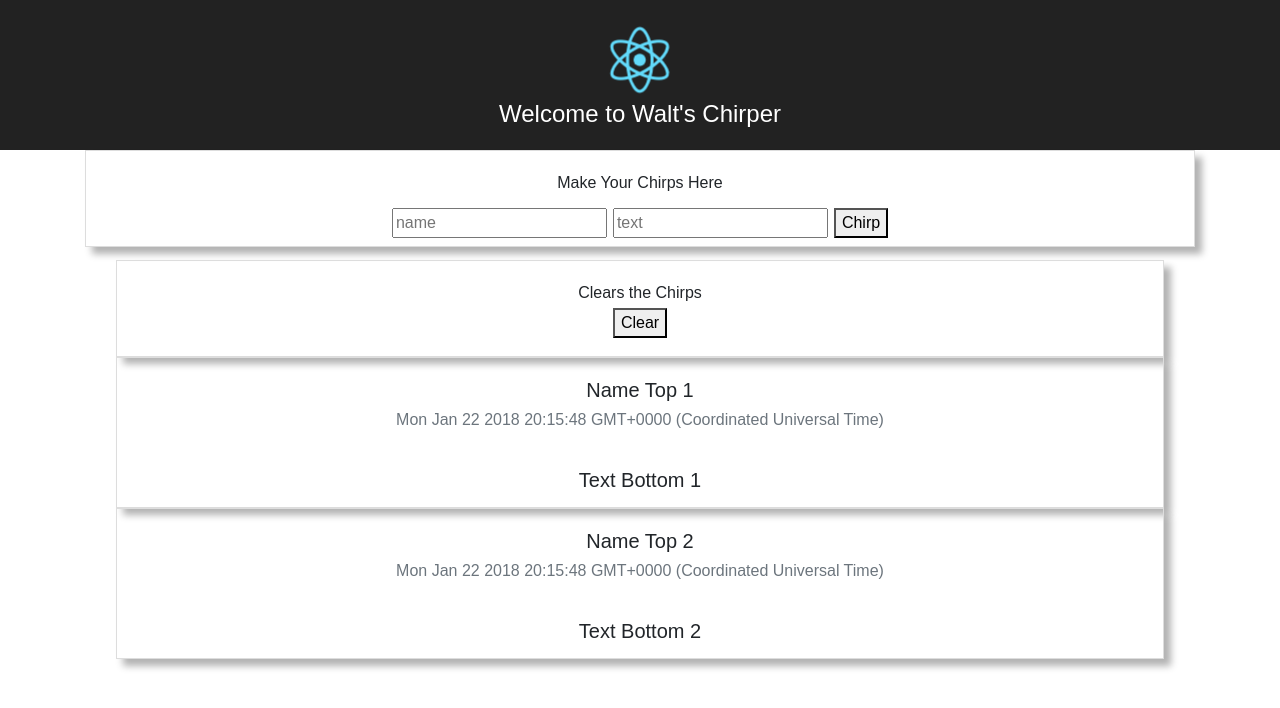
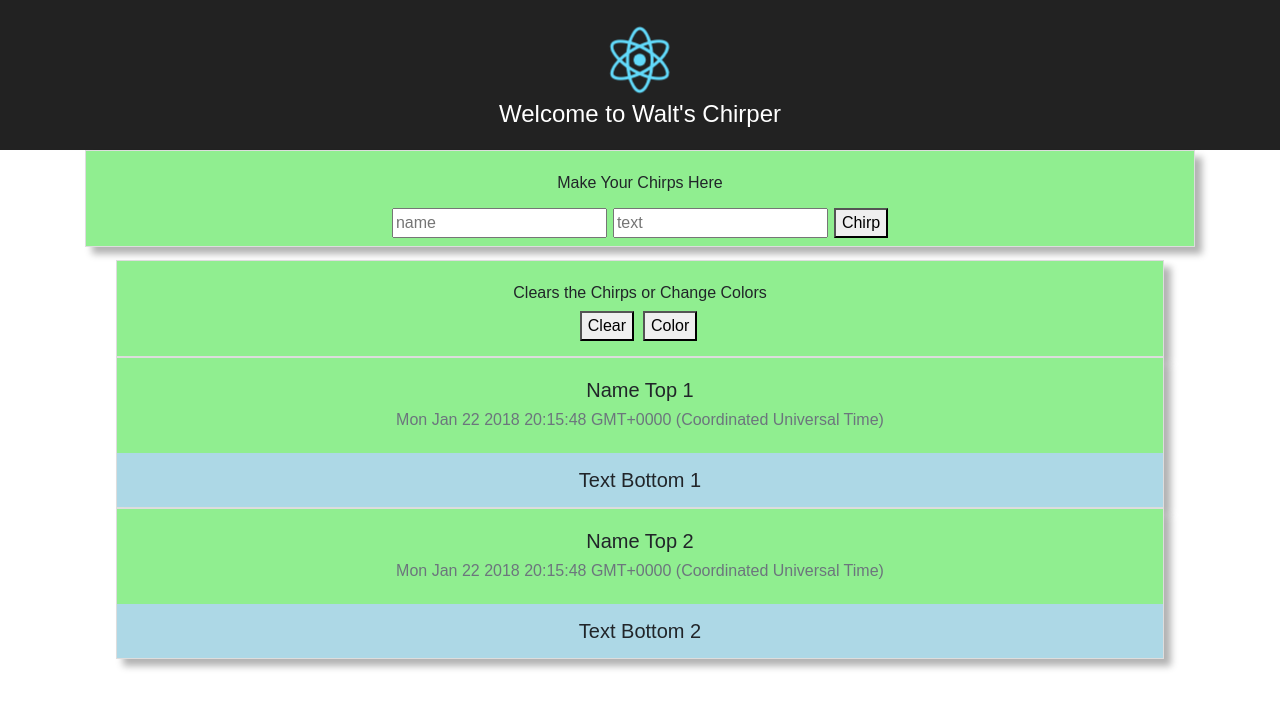
Before and after one commit to walterlee7/day11_lab10_react, a React (Create React App) app in the folder chirper/: page / in a window 1280 px wide. Shown: the top 708 px of the page. Built offline with nearby package versions, Linux system fonts and the light colour scheme.

Commit message:
chirper cleanup

```diff
--- a/chirper/src/components/clear.jsx
+++ b/chirper/src/components/clear.jsx
@@ -1,4 +1,5 @@
 import React, { Component } from 'react';
+import Color from './color';
 
 class Clear extends Component {
     constructor(props) {
@@ -26,11 +27,14 @@ class Clear extends Component {
                             <div className="panel panel-white post panel-shadow">
                                 <div className="post-heading">
                                     <div className="pull-left meta">
-                                        <div>Clears the Chirps</div>
+                                        <div>Clears the Chirps or Change Colors</div>
                                         <div className="x">
                                             <button
                                                 onClick={(event) => {return this.handleClear(event)}}
                                             >Clear</button>
+                                        </div>
+                                        <div className="x">
+                                            <Color />
                                         </div>
                                     </div>
                                 </div>
--- /dev/null
+++ b/chirper/src/components/color.jsx
@@ -0,0 +1,34 @@
+import React, { Component } from 'react';
+
+class Color extends Component {
+    constructor(props) {
+        super(props);
+
+        this.state = {
+            name: '',
+            text: ''
+        };
+
+    }
+
+    handleColor(event) {
+
+    }
+
+    render() {
+
+        return (
+
+
+            <div className="x">
+                <button
+                    onClick={(event) => { return this.handleColor(event) }}
+                >Color</button>
+            </div>
+
+
+        );
+    }
+}
+
+export default Color;
--- a/chirper/src/components/input.jsx
+++ b/chirper/src/components/input.jsx
@@ -29,6 +29,8 @@ class Input extends Component {
             };
 
         this.setState(clearStats);
+
+
     }
 
     render() {
--- a/chirper/src/components/list.jsx
+++ b/chirper/src/components/list.jsx
@@ -21,7 +21,8 @@ class List extends Component {
                     text: 'Text Bottom 2',
 
                 },
-            ]
+            ],
+            chirpClass: 'post'
         };
     }
 
@@ -31,6 +32,12 @@ class List extends Component {
                 ...this.state.info
             ]
         };
+
+        if (this.state.chirpClass === 'post') {
+            newList.chirpClass = 'post2';
+        } else {
+            newList.chirpClass = 'post';
+        }
 
         let id = newList.info[newList.info.length - 1].id + 1;
 
@@ -70,7 +77,7 @@ class List extends Component {
                 <div className="container">
                     <div className="row">
                         <div className="col-sm-12">
-                            <div className="panel panel-white post panel-shadow">
+                            <div className={"panel panel-white " + this.state.chirpClass + " panel-shadow"}>
                                 <div className="post-heading">
                                     <div className="pull-left meta">
                                         <div>Make Your Chirps Here</div>
--- a/chirper/src/index.css
+++ b/chirper/src/index.css
@@ -30,9 +30,18 @@ height: 65px;
 padding: 10px 5px;
 }
 
+.post {
+  background-color: lightslategray;
+}
+
+.post2 {
+  background-color: lightslategray;
+}
+
 .post .post-heading {
 height: 95px;
 padding: 20px 15px;
+background-color: lightgreen;
 }
 .post .post-heading .avatar {
 width: 60px;
@@ -59,6 +68,7 @@ height: auto;
 }
 .post .post-description {
 padding: 15px;
+background-color: lightblue;
 }
 .post .post-description p {
 font-size: 20px;
```
Also changed, not shown: chirper/public/index.html (indentation only).
